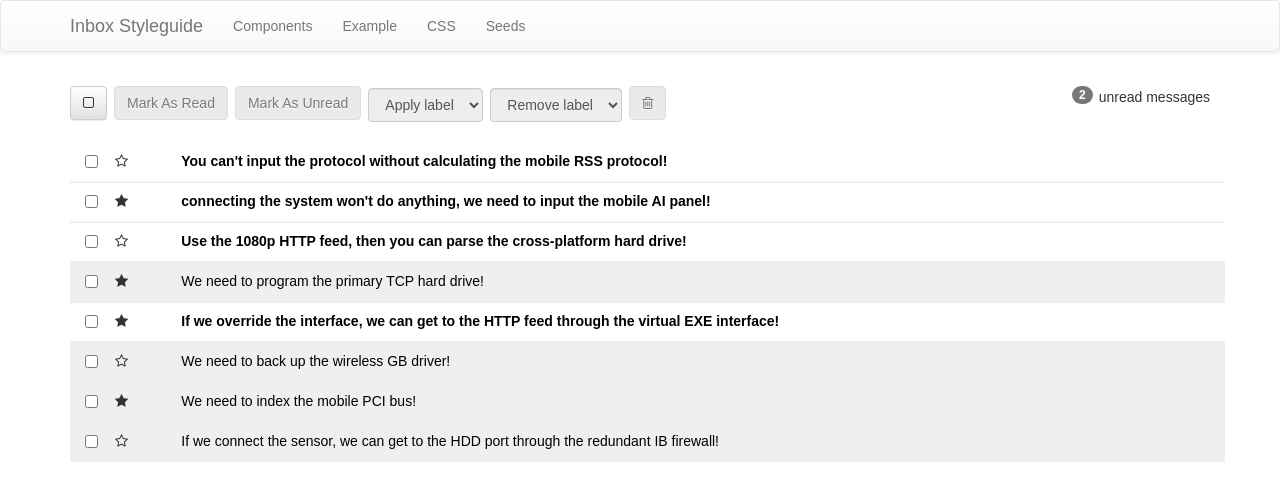
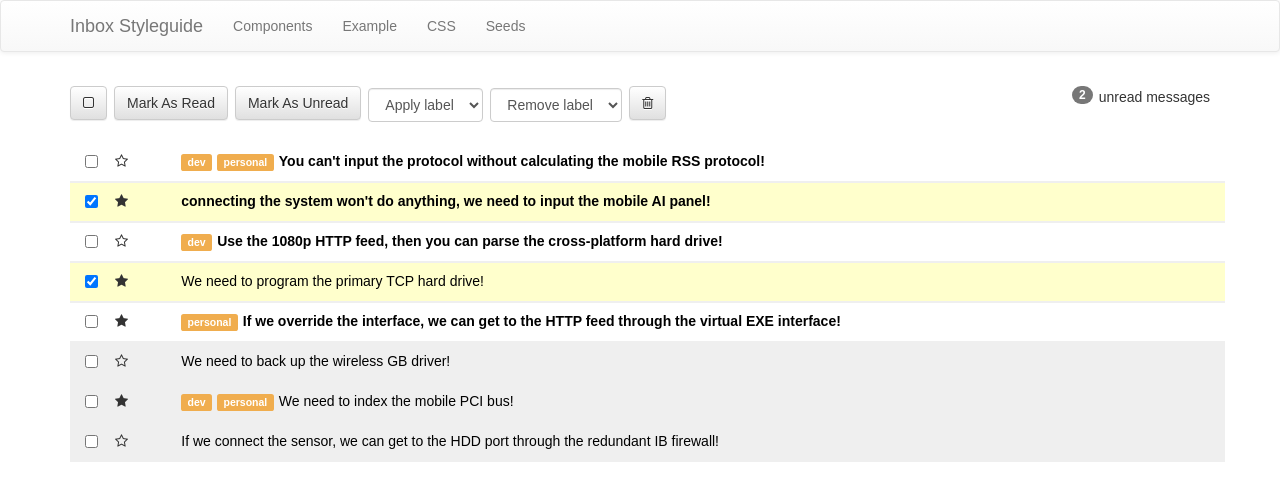
Before and after one commit to smarvez/react-inbox, a React (Create React App) app: page / in a window 1280 px wide. Shown: the top 500 px of the page. Built offline with nearby package versions, Linux system fonts and the light colour scheme.

Commit message:
message functions working and select all and mark as read

```diff
--- a/src/App.js
+++ b/src/App.js
@@ -21,12 +21,41 @@ class App extends Component {
     this.setState({messages:newMessages})
   }
 
+  selectAll = () => {
+    let newMessages = this.state.messages
+    if (newMessages.filter(message => (message.selected == true)).length == 8) {
+      let selectAllFalse = newMessages.map(message => {
+        message.selected = false;
+        return message;
+      })
+      this.setState({messages:selectAllFalse})
+    } else {
+      let selectAllTrue = newMessages.map(message => {
+        message.selected = true;
+        return message;
+      })
+      this.setState({messages:selectAllTrue})
+    }
+  }
+
+  markAllRead = () => {
+    let newMessages = this.state.messages.map(message => {
+      if(message.selected == true) {
+        message.read = true
+      }
+      return message
+    })
+    this.setState({messages:newMessages})
+  }
+
   render() {
     return (
       <div className="App">
         <Navbar />
         <div className='container'>
-          <Toolbar />
+          <Toolbar messages={this.state.messages}
+          selectAll = {this.selectAll}
+          markAllRead = {this.markAllRead}/>
           <MessagesList messages={this.state.messages} toggleClass = {this.toggleClass}/>
         </div>
 
--- a/src/Components/Message.js
+++ b/src/Components/Message.js
@@ -4,14 +4,14 @@ const Message = ({message, toggleClass}) => {
 
   const readClass = message.read ? 'read' : 'unread';
   const starClass  = message.starred ? 'star fa fa-star-o' : 'star fa fa-star';
-  const boxClass = message.selected ? true : false;
+  const boxClass = message.selected ? 'selected' : '';
 
   return (
-    <div className={`row message ${readClass}`} onClick= {(event)=>{toggleClass(event, message, 'read')}}>
+    <div className={`row message ${readClass} ${boxClass}`} onClick= {(event)=>{toggleClass(event, message, 'read')}}>
       <div className="col-xs-1">
         <div className="row">
-          <div className={`col-xs-2 ${boxClass}`} onClick={(event)=>{toggleClass(event, message, true)}}>
-            <input type="checkbox" />
+          <div className={`col-xs-2 `} >
+            <input type="checkbox" onClick={(event)=>{toggleClass(event, message, 'selected')}} checked= {message.selected ? true : false} />
           </div>
           <div className="col-xs-2">
             <i className={`${starClass}`} onClick= {(event)=>(toggleClass(event, message, 'starred'))}></i>
@@ -19,6 +19,7 @@ const Message = ({message, toggleClass}) => {
         </div>
       </div>
       <div className="col-xs-11">
+        {message.labels.map((e, i) => <span key={i} className="label label-warning">{e}</span>)}
         <a href="#">
           {message.subject}
         </a>
--- a/src/Components/Toolbar.js
+++ b/src/Components/Toolbar.js
@@ -1,6 +1,6 @@
 import React from 'react'
 
-const Toolbar = () => {
+const Toolbar = (props) => {
   return (
     <div className="row toolbar">
       <div className="col-md-12">
@@ -9,33 +9,33 @@ const Toolbar = () => {
           unread messages
         </p>
 
-        <button className="btn btn-default">
+        <button className="btn btn-default" onClick={()=>{props.selectAll()}}>
           <i className="fa fa-square-o"></i>
         </button>
 
-        <button className="btn btn-default" disabled="disabled">
+        <button className="btn btn-default" onClick={()=>{props.markAllRead()}}>
           Mark As Read
         </button>
 
-        <button className="btn btn-default" disabled="disabled">
+        <button className="btn btn-default" >
           Mark As Unread
         </button>
 
-        <select className="form-control label-select" disabled="disabled">
+        <select className="form-control label-select" >
           <option>Apply label</option>
           <option value="dev">dev</option>
           <option value="personal">personal</option>
           <option value="gschool">gschool</option>
         </select>
 
-        <select className="form-control label-select" disabled="disabled">
+        <select className="form-control label-select" >
           <option>Remove label</option>
           <option value="dev">dev</option>
           <option value="personal">personal</option>
           <option value="gschool">gschool</option>
         </select>
 
-        <button className="btn btn-default" disabled="disabled">
+        <button className="btn btn-default" >
           <i className="fa fa-trash-o"></i>
         </button>
       </div>
```
